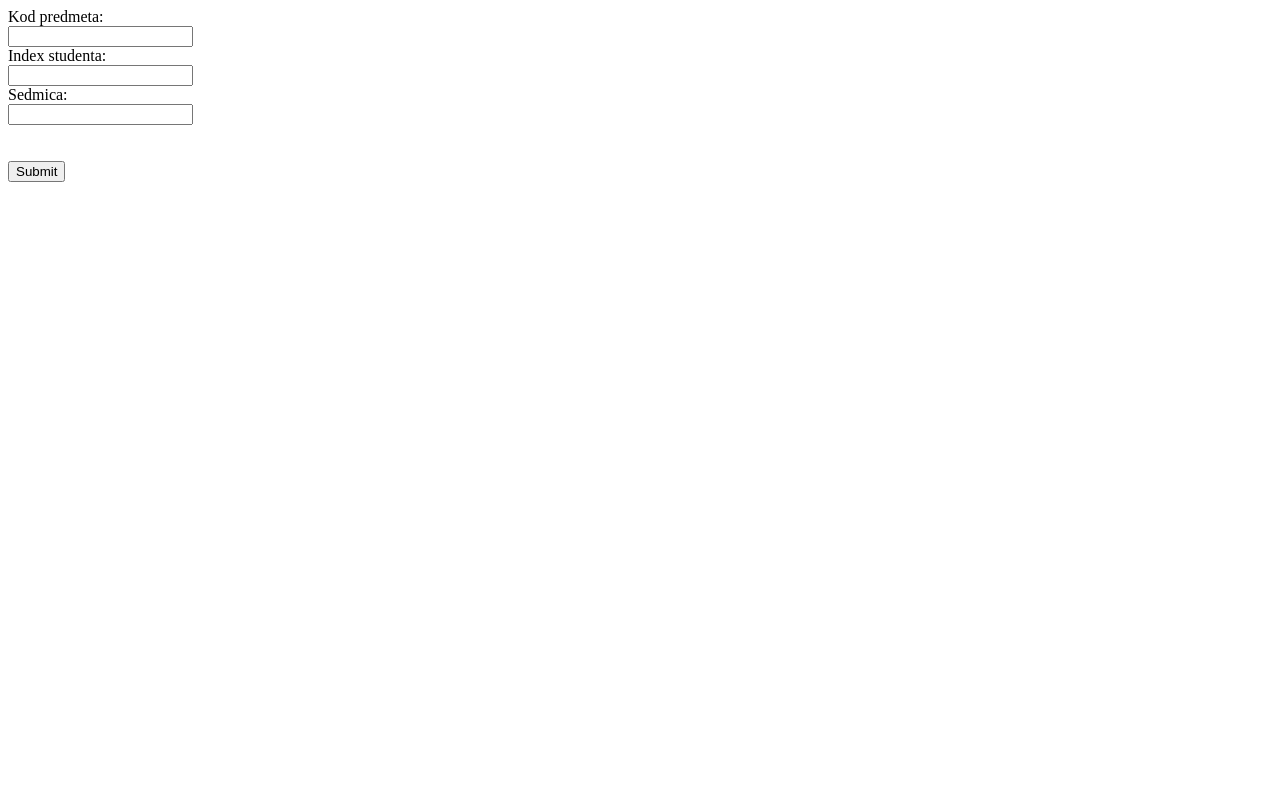
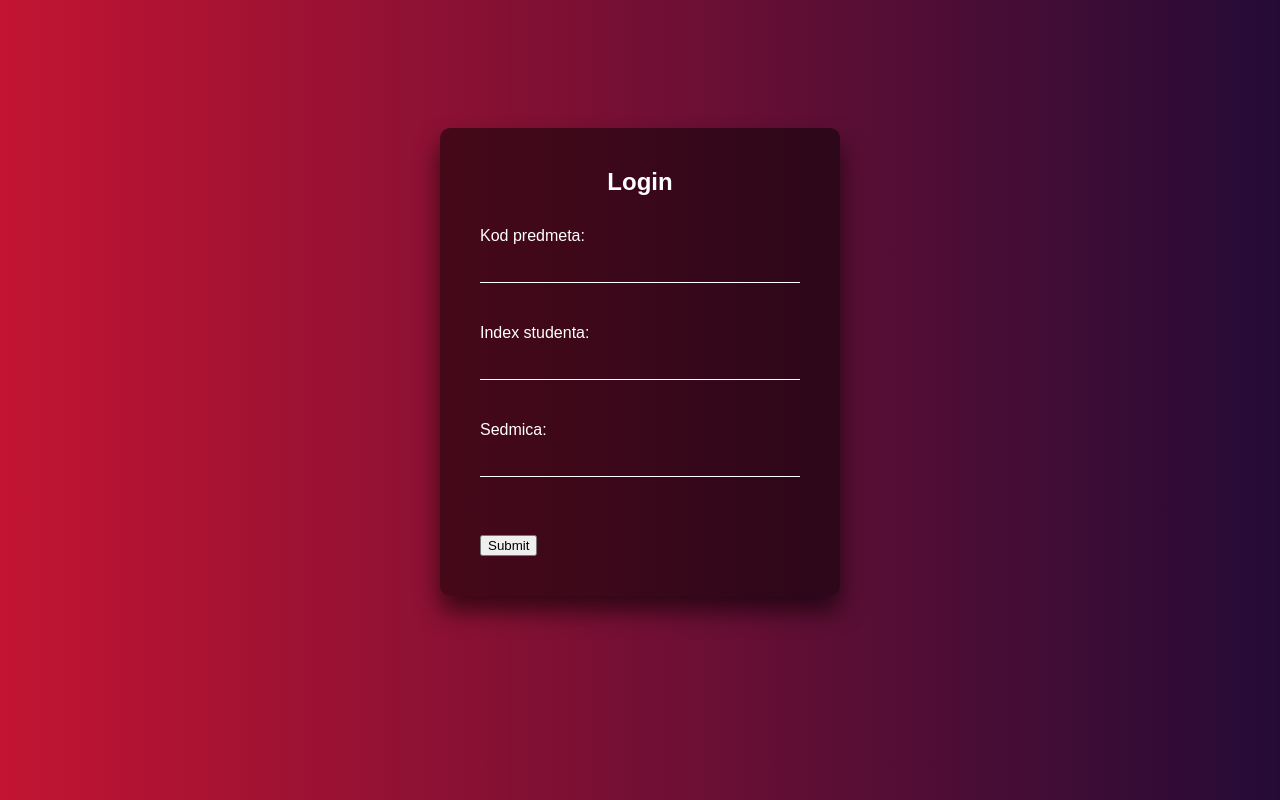
Before and after one commit to BurdockBH/BWT-projekat, a website: page spirala3/prisustvo.html in a window 1280 px wide. Drawn offline with nearby package versions, Linux system fonts and the light colour scheme.

Commit message:
Dodan css. Callback prebacen u anonimnu funkciju.

```diff
--- a/spirala3/AjaxPozivi.js
+++ b/spirala3/AjaxPozivi.js
@@ -46,11 +46,14 @@ function handlePredmet(event) {
         if (error) {
             document.getElementById("kod").style.borderColor = 'red';
             document.getElementById('poruka').innerHTML = error.response.data.status;
+            document.getElementById('poruka').style.color = 'red';
             return;
         }
 
         document.getElementById("kod").style.borderColor = 'green';
         document.getElementById('poruka').innerHTML = data;
+        document.getElementById('poruka').style.color = 'green';
+
     });
 }
 
@@ -66,21 +69,20 @@ function handlePrisustvo(event) {
             document.getElementById("indexStudenta").style.borderColor = 'red';
             document.getElementById("sedmica").style.borderColor = 'red';
             document.getElementById('poruka').innerHTML = error.response.data.status;
+            document.getElementById('poruka').style.color = 'red';
             return;
         }
 
-        document.getElementById("kodPredmeta").style.borderColor = 'black';
-        document.getElementById("indexStudenta").style.borderColor = 'black';
-        document.getElementById("sedmica").style.borderColor = 'black';
+        document.getElementById("kodPredmeta").style.borderColor = 'white';
+        document.getElementById("indexStudenta").style.borderColor = 'white';
+        document.getElementById("sedmica").style.borderColor = 'white';
         document.getElementById('poruka').innerHTML = " ";
 
-        let tabela =
-            `<table><tr><td>Prisustvo za sedmicu: </td><td>${data.prisustvoZaSedmicu}</td></tr>` +
+        document.getElementById('prisustvo-tabela').innerHTML = `<table style="margin: auto"><tr><td>Prisustvo za sedmicu: </td><td>${data.prisustvoZaSedmicu}</td></tr>` +
             `<tr><td>Prisutan</td><td>${data.prisutan}</td></tr>` +
             `<tr><td>Odsutan</td><td>${data.odsutan}</td></tr>` +
             `<tr><td>nijeUneseno</td><td>${data.nijeUneseno}</td></tr>` +
             `</table>`;
 
-        document.getElementById('prisustvo-tabela').innerHTML = tabela;
     });
 }
--- a/spirala3/predmeti.csv
+++ b/spirala3/predmeti.csv
@@ -1,5 +1,4 @@
 kod:RI-RS-2-1,naziv:Fizika
 kod:RI-RS-2-2,naziv:BackEnd-Web-Tehnologije
-kod:RI-RS-1-1,naziv:Novi predmet
-kod:TK-RS-1-1,naziv:dfa
-kod:TK-RS-2-2,naziv:Neki predmet
+kod:TK-RS-2-2,naziv:Predmet
+kod:RI-RS-1-1,naziv:Predmet
--- /dev/null
+++ b/spirala3/prisustvo.css
@@ -0,0 +1,87 @@
+html {
+    height: 100%;
+}
+
+body {
+    margin: 0;
+    padding: 0;
+    font-family: sans-serif;
+    background: linear-gradient(to right, #c31432, #240b36);
+}
+
+.login-box {
+    margin: auto;
+    margin-top: 10%;
+    width: 400px;
+    padding: 40px;
+    background: rgba(0, 0, 0, .5);
+    box-sizing: border-box;
+    box-shadow: 0 15px 25px rgba(0, 0, 0, .6);
+    border-radius: 10px;
+}
+
+.login-box h2 {
+    margin: 0 0 30px;
+    padding: 0;
+    color: #fff;
+    text-align: center;
+}
+
+.login-box .user-box {
+    position: relative;
+}
+
+.login-box .user-box input {
+    width: 100%;
+    padding: 10px 0;
+    font-size: 16px;
+    color: #fff;
+    margin-bottom: 40px;
+    border: none;
+    border-bottom: 1px solid #fff;
+    outline: none;
+    background: transparent;
+}
+
+.login-box .user-box label {
+    position: absolute;
+    top: 0;
+    left: 0;
+    padding: 1px 0;
+    font-size: 16px;
+    color: #fff;
+    pointer-events: none;
+    transition: .5s;
+}
+
+
+#poruka {
+    color: white;
+}
+
+#prisustvo-tabela {
+    margin-top: 5%;
+}
+
+.tg {
+    border-collapse: collapse;
+    border-spacing: 0;
+}
+
+td {
+    border-color: black;
+    border-style: solid;
+    border-width: 1px;
+    font-family: Arial, sans-serif;
+    overflow: hidden;
+    padding: 10px 5px;
+    word-break: normal;
+}
+
+table {
+    background-color: white;
+    font-size: larger;
+    width: 500px;
+    border-collapse: collapse;
+    border-spacing: 0;
+}
--- a/spirala3/prisustvo.html
+++ b/spirala3/prisustvo.html
@@ -5,20 +5,29 @@
     <meta http-equiv="X-UA-Compatible" content="IE=edge"/>
     <meta name="viewport" content="width=device-width, initial-scale=1.0"/>
     <title>Document</title>
+    <link rel="stylesheet" href="prisustvo.css">
 </head>
 <body>
+<div class="login-box">
+    <h2>Login</h2>
     <form id="prisustvo-forma">
+        <div class="user-box">
             <label for="kodPredmeta">Kod predmeta: </label><br/>
             <input type="text" id="kodPredmeta" name="kodPredmeta"/><br/>
+        </div>
+        <div class="user-box">
             <label for="indexStudenta">Index studenta: </label><br/>
             <input type="text" id="indexStudenta" name="indexStudenta"><br/>
+        </div>
+        <div class="user-box">
             <label for="sedmica">Sedmica: </label><br/>
             <input type="text" id="sedmica" name="sedmica"><br/>
+        </div>
         <div id="poruka"></div>
-    <br/>
-    <br/>
-    <input type="submit"/>
+        <br>
+        <input type="submit">
     </form>
+</div>
 <div id="prisustvo-tabela"></div>
 <script src="https://unpkg.com/axios/dist/axios.min.js"></script>
 <script src="AjaxPozivi.js"></script>
--- /dev/null
+++ b/spirala3/unosPredmeta.css
@@ -0,0 +1,62 @@
+html {
+    height: 100%;
+}
+
+body {
+    margin: 0;
+    padding: 0;
+    font-family: sans-serif;
+    background: linear-gradient(to right, #c31432, #240b36);
+}
+
+.login-box {
+    position: absolute;
+    top: 50%;
+    left: 50%;
+    width: 400px;
+    padding: 40px;
+    transform: translate(-50%, -50%);
+    background: rgba(0, 0, 0, .5);
+    box-sizing: border-box;
+    box-shadow: 0 15px 25px rgba(0, 0, 0, .6);
+    border-radius: 10px;
+}
+
+.login-box h2 {
+    margin: 0 0 30px;
+    padding: 0;
+    color: #fff;
+    text-align: center;
+}
+
+.login-box .user-box {
+    position: relative;
+}
+
+.login-box .user-box input {
+    width: 100%;
+    padding: 10px 0;
+    font-size: 16px;
+    color: #fff;
+    margin-bottom: 40px;
+    border: none;
+    border-bottom: 1px solid #fff;
+    outline: none;
+    background: transparent;
+}
+
+.login-box .user-box label {
+    position: absolute;
+    top: 0;
+    left: 0;
+    padding: 1px 0;
+    font-size: 16px;
+    color: #fff;
+    pointer-events: none;
+    transition: .5s;
+}
+
+
+#poruka {
+    color: white;
+}
```
Also changed, not shown: spirala3/unosPredmeta.html (+12 -7 lines). Lines whose indentation alone changed are shown as unchanged.
